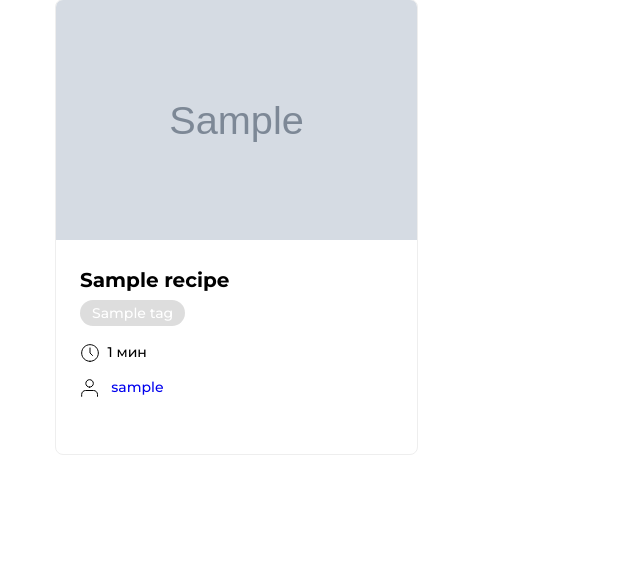
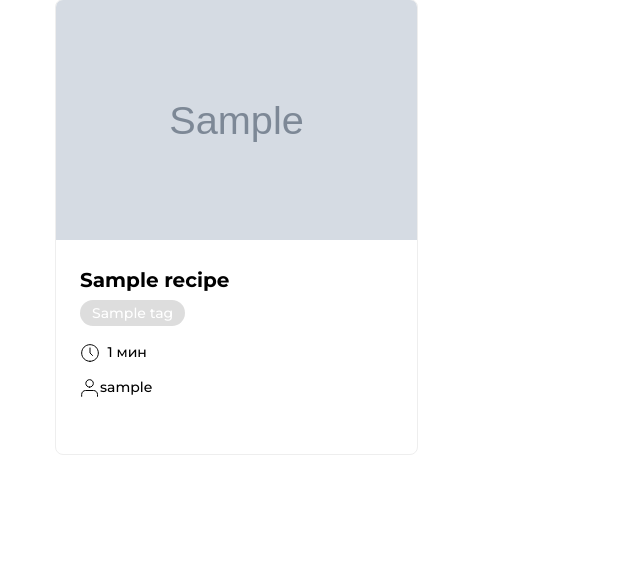
Before and after one commit to Lookin44/foodgram-project, a Django app: page / in a window 1280 px wide. Shown: the part 235-806 px from the top of the page, without its empty margins (0-640 px from the left). Run offline with Django 3.2, Linux system fonts and the light colour scheme; tables that the repository leaves empty hold one stand-in row (values such as "Sample post"); grey boxes marked "Sample" are stand-in pictures; parts of the project's set-up code (start-up, migrations or seed data) failed here and were passed over; some libraries are stand-ins or nearby versions.

Commit message:
Revue deploy v3.2

```diff
--- a/recipes/templates/include/recipe.html
+++ b/recipes/templates/include/recipe.html
@@ -12,7 +12,7 @@
         </ul>
         <div class="card__items card__items_column">
             <p class="card__text"><span class="icon-time"></span>&#160;&#160;{{ recipe.cooking_time }}&#160;мин</p>
-            <p class="card__text"><span class="icon-user"></span><a href="{% url 'profile' recipe.author.username %}" style="text-decoration: none" style="color: black">&#160;&#160;&#160;{{ recipe.author.username }}</a></p>
+            <p class="card__text"><span class="icon-user"></span><a href="{% url 'profile' recipe.author.username %}" style="text-decoration: none; color: black">{{ recipe.author.username }}</a></p>
         </div>
     </div>
     <div class="card__footer">
--- a/recipes/templates/include/subscription.html
+++ b/recipes/templates/include/subscription.html
@@ -15,7 +15,7 @@
                         {% thumbnail recipe.image "960x339" as im %}
                             <img src="{{ im.url }}" class="recipe__image">
                         {% endthumbnail %}
-                        <h3 class="recipe__title"><a href="{% url 'recipe' recipe.id %}" class="link">{{ recipe.title }}</a></h3>
+                        <h3 class="recipe__title"><a href="{% url 'recipe' recipe.id %}" style="text-decoration: none; color: black">{{ recipe.title }}</a></h3>
                         <p class="recipe__text"><span class="icon-time"></span> {{ recipe.cooking_time }} мин.</p>
                     </div>
                 </li>
```
